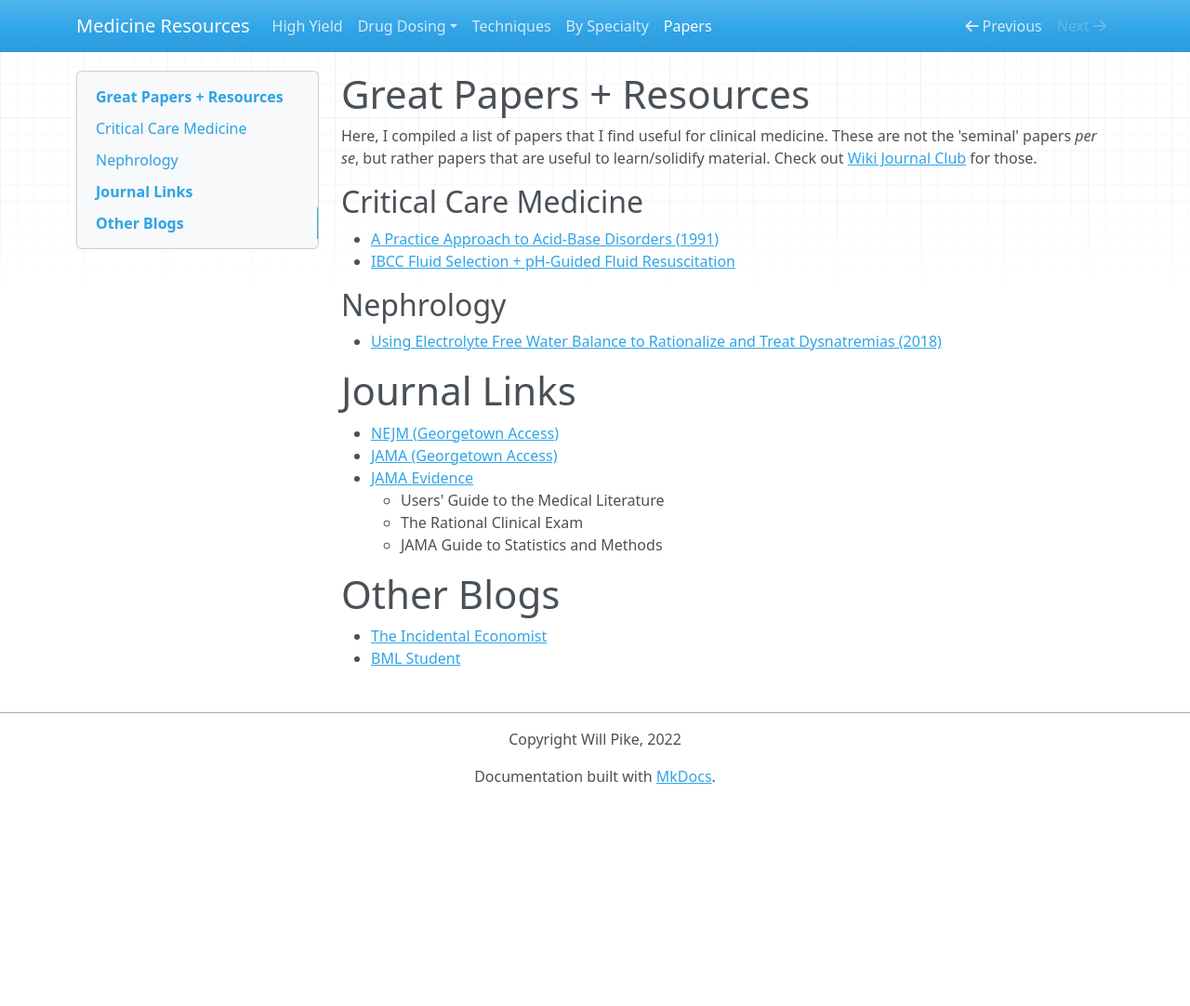
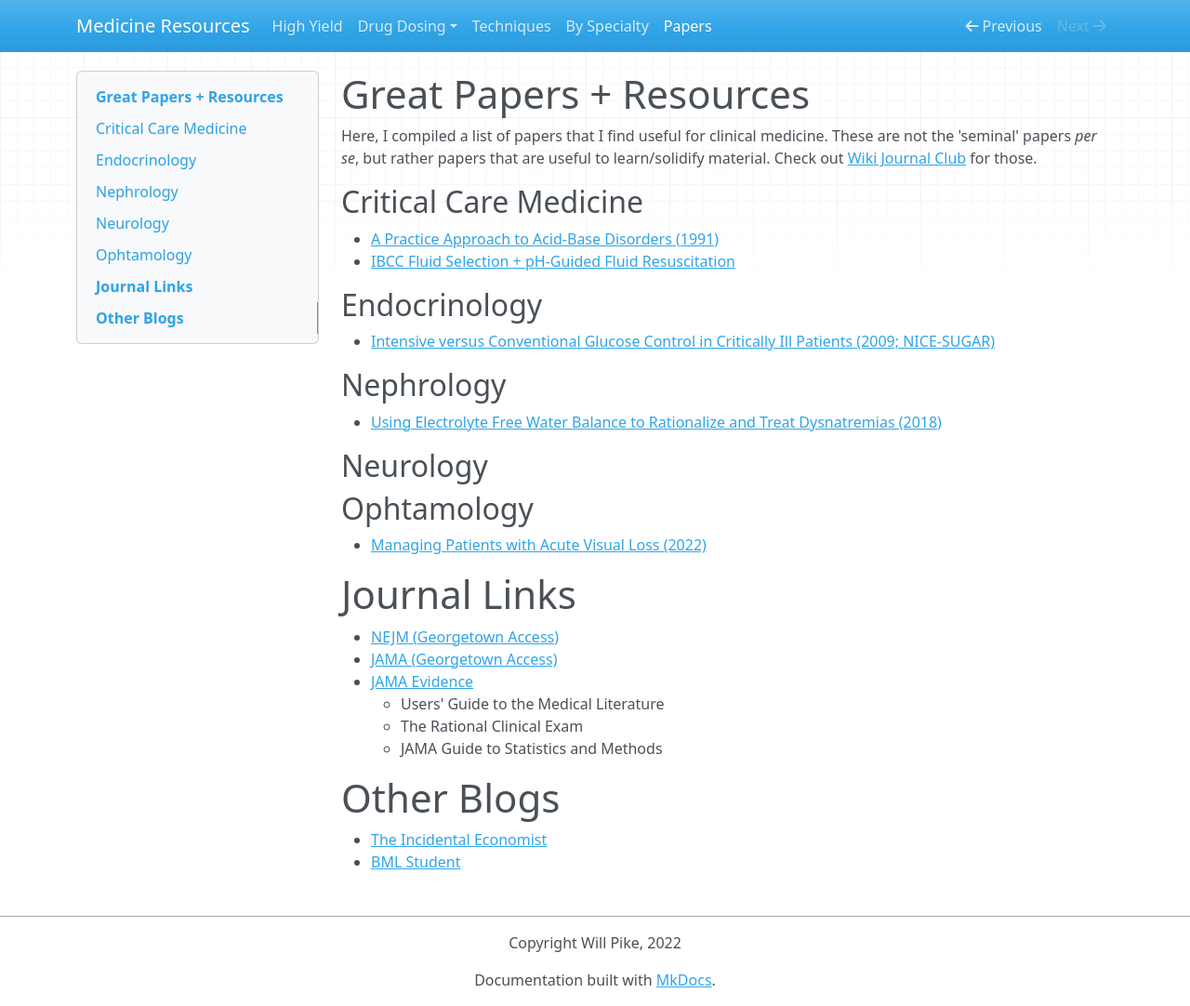
Before and after one commit to pike00/Emergency-Medicine-Resources, an MkDocs documentation site: the page built from docs/great-papers.md, in a window 1280 px wide and 1082 px high. Shown: the whole window at 93% size. Built offline with MkDocs 1.6.1, drawn with Linux system fonts in a browser that asks for light colours; nearby versions of some CDN libraries.

Commit message:
Added NICE SUGAR paper

```diff
--- a/docs/great-papers.md
+++ b/docs/great-papers.md
@@ -7,10 +7,19 @@ Here, I compiled a list of papers that I find useful for clinical medicine. Thes
 - [A Practice Approach to Acid-Base Disorders (1991)](/pdfs/papers/A Practical Approach to Acid-Base Disorders.pdf)
 - [IBCC Fluid Selection + pH-Guided Fluid Resuscitation](https://emcrit.org/ibcc/fluid/)
 
+## Endocrinology
+
+- [Intensive versus Conventional Glucose Control in Critically Ill Patients (2009; NICE-SUGAR)](/pdfs/papers/Intensive versus Conventional Glucose Control in Critically Ill Patients.pdf")
+
 ## Nephrology
 
 - [Using Electrolyte Free Water Balance to Rationalize and Treat Dysnatremias (2018)](/pdfs/papers/Using Electrolyte Free Water Balance to Rationalize and Treat Dysnatremias.pdf)
 
+## Neurology
+
+## Ophtamology
+
+- [Managing Patients with Acute Visual Loss (2022)](/pdfs/papers/Managing Patients with Acute Visual Loss.pdf)
 
 # Journal Links
 
```
Also changed, not shown: 1 other file.
